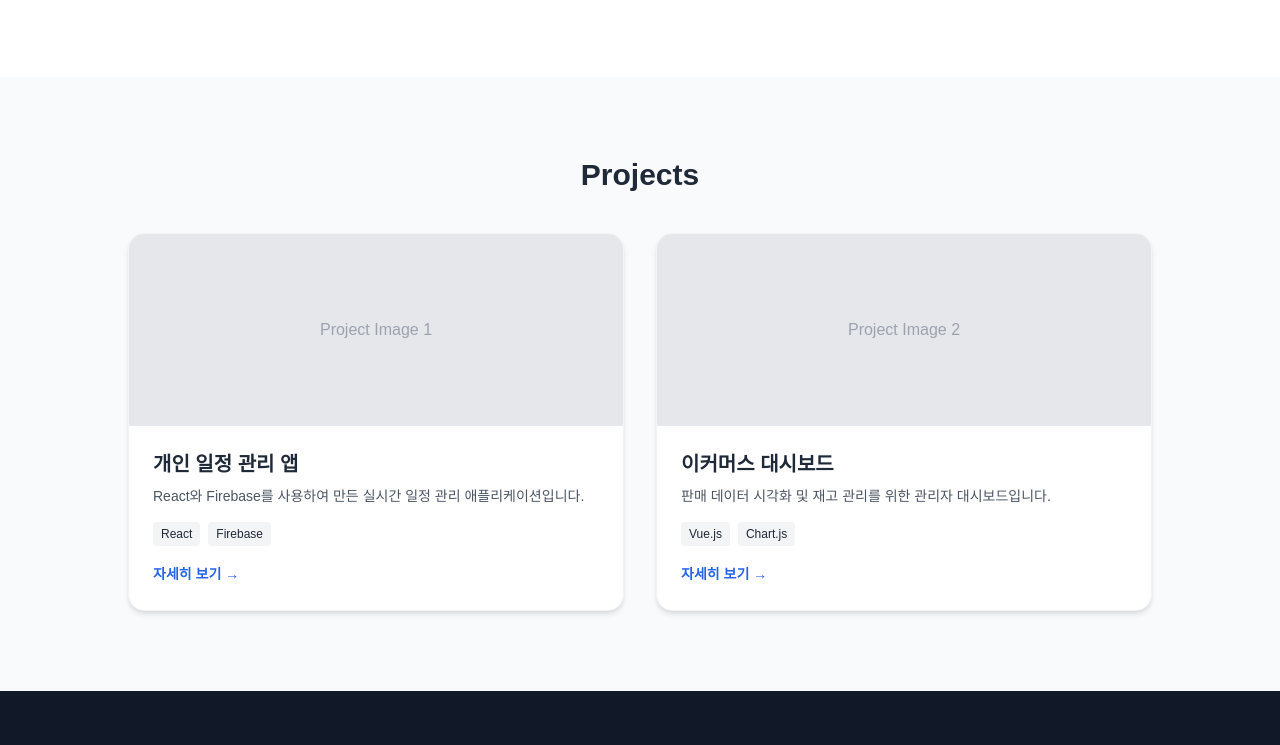
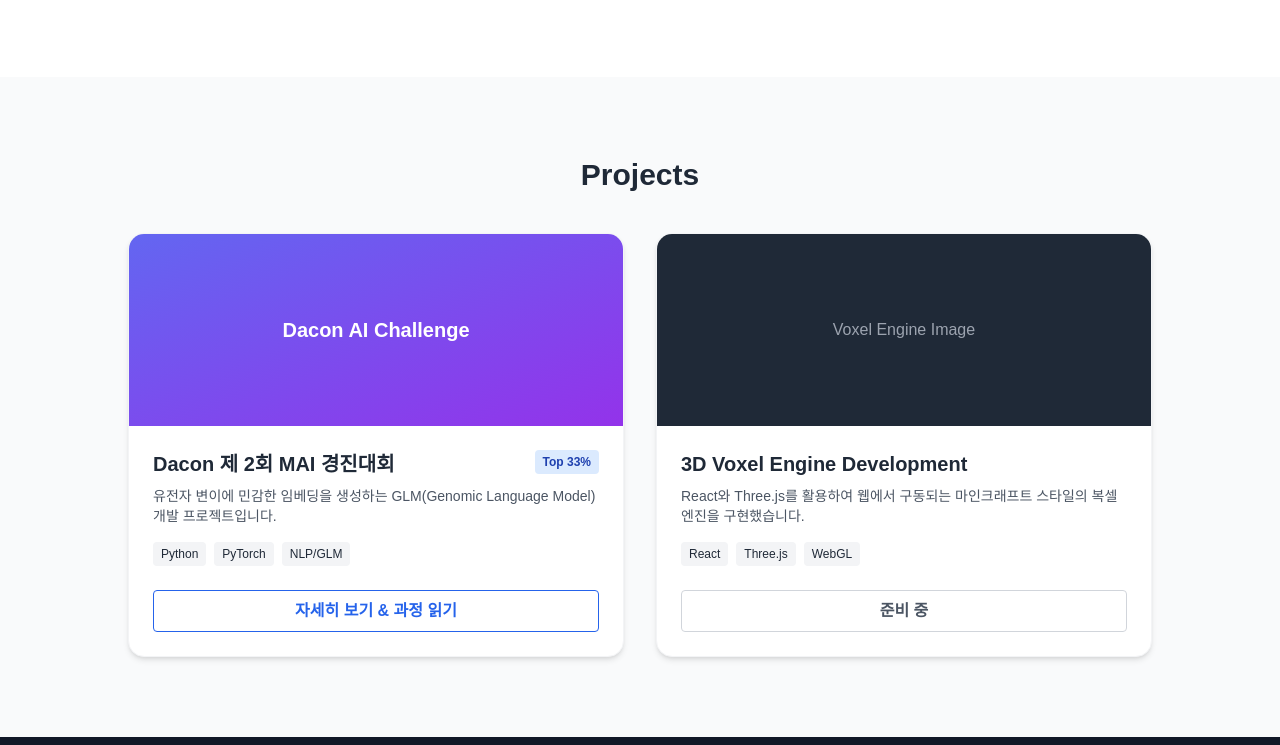
Before and after one commit to ORE24/Portfolio, a plain HTML site: page index.html in a window 1280 px wide. Shown: the part 1015-1760 px from the top of the page. Drawn offline with nearby package versions, Linux system fonts and the light colour scheme; a web font is replaced by a local one.

Commit message:
Revise portfolio HTML structure and content
Updated the HTML structure and content of the portfolio page, including sections for projects, contact, and skills.

```diff
--- a/index.html
+++ b/index.html
@@ -73,38 +73,51 @@
         </div>
     </section>
 
-    <section id="projects" class="py-20 px-4">
+    <section id="projects" class="py-20 px-4 bg-gray-50">
         <div class="max-w-5xl mx-auto">
             <h2 class="text-3xl font-bold mb-10 text-center">Projects</h2>
             <div class="grid md:grid-cols-2 gap-8">
 
-                <div class="bg-white rounded-2xl overflow-hidden shadow-md hover:shadow-xl transition border border-gray-100">
-                    <div class="h-48 bg-gray-200 flex items-center justify-center text-gray-400">
-                        Project Image 1
+                <div class="bg-white rounded-2xl overflow-hidden shadow-md hover:shadow-xl transition border border-gray-100 flex flex-col h-full">
+                    <div class="h-48 bg-gradient-to-br from-indigo-500 to-purple-600 flex items-center justify-center text-white font-bold text-xl">
+                        Dacon AI Challenge
                     </div>
-                    <div class="p-6">
-                        <h3 class="text-xl font-bold mb-2">개인 일정 관리 앱</h3>
-                        <p class="text-gray-600 mb-4 text-sm">React와 Firebase를 사용하여 만든 실시간 일정 관리 애플리케이션입니다.</p>
-                        <div class="flex gap-2 mb-4">
-                            <span class="text-xs bg-gray-100 px-2 py-1 rounded">React</span>
-                            <span class="text-xs bg-gray-100 px-2 py-1 rounded">Firebase</span>
+                    <div class="p-6 flex flex-col flex-grow">
+                        <div class="flex justify-between items-start mb-2">
+                            <h3 class="text-xl font-bold">Dacon 제 2회 MAI 경진대회</h3>
+                            <span class="bg-blue-100 text-blue-800 text-xs font-semibold px-2 py-1 rounded">Top 33%</span>
                         </div>
-                        <a href="#" class="text-blue-600 font-semibold text-sm hover:underline">자세히 보기 &rarr;</a>
+                        <p class="text-gray-600 mb-4 text-sm line-clamp-2">
+                            유전자 변이에 민감한 임베딩을 생성하는 GLM(Genomic Language Model) 개발 프로젝트입니다.
+                        </p>
+                        <div class="flex flex-wrap gap-2 mb-4 mt-auto">
+                            <span class="text-xs bg-gray-100 px-2 py-1 rounded">Python</span>
+                            <span class="text-xs bg-gray-100 px-2 py-1 rounded">PyTorch</span>
+                            <span class="text-xs bg-gray-100 px-2 py-1 rounded">NLP/GLM</span>
+                        </div>
+                        <button onclick="openModal('modal-dacon')" class="w-full mt-2 border border-blue-600 text-blue-600 font-semibold py-2 rounded hover:bg-blue-50 transition">
+                            자세히 보기 & 과정 읽기
+                        </button>
                     </div>
                 </div>
 
-                <div class="bg-white rounded-2xl overflow-hidden shadow-md hover:shadow-xl transition border border-gray-100">
-                    <div class="h-48 bg-gray-200 flex items-center justify-center text-gray-400">
-                        Project Image 2
+                <div class="bg-white rounded-2xl overflow-hidden shadow-md hover:shadow-xl transition border border-gray-100 flex flex-col h-full">
+                    <div class="h-48 bg-gray-800 flex items-center justify-center text-gray-400">
+                        Voxel Engine Image
                     </div>
-                    <div class="p-6">
-                        <h3 class="text-xl font-bold mb-2">이커머스 대시보드</h3>
-                        <p class="text-gray-600 mb-4 text-sm">판매 데이터 시각화 및 재고 관리를 위한 관리자 대시보드입니다.</p>
-                        <div class="flex gap-2 mb-4">
-                            <span class="text-xs bg-gray-100 px-2 py-1 rounded">Vue.js</span>
-                            <span class="text-xs bg-gray-100 px-2 py-1 rounded">Chart.js</span>
+                    <div class="p-6 flex flex-col flex-grow">
+                        <h3 class="text-xl font-bold mb-2">3D Voxel Engine Development</h3>
+                        <p class="text-gray-600 mb-4 text-sm line-clamp-2">
+                            React와 Three.js를 활용하여 웹에서 구동되는 마인크래프트 스타일의 복셀 엔진을 구현했습니다.
+                        </p>
+                        <div class="flex gap-2 mb-4 mt-auto">
+                            <span class="text-xs bg-gray-100 px-2 py-1 rounded">React</span>
+                            <span class="text-xs bg-gray-100 px-2 py-1 rounded">Three.js</span>
+                            <span class="text-xs bg-gray-100 px-2 py-1 rounded">WebGL</span>
                         </div>
-                        <a href="#" class="text-blue-600 font-semibold text-sm hover:underline">자세히 보기 &rarr;</a>
+                        <a href="#" class="text-center w-full mt-2 block border border-gray-300 text-gray-600 font-semibold py-2 rounded hover:bg-gray-50 transition">
+                            준비 중
+                        </a>
                     </div>
                 </div>
 
@@ -112,6 +125,55 @@
         </div>
     </section>
 
+    <div id="modal-dacon" class="hidden fixed inset-0 bg-black/60 z-[100] flex items-center justify-center px-4 backdrop-blur-sm">
+        <div class="bg-white rounded-2xl w-full max-w-2xl max-h-[90vh] overflow-y-auto shadow-2xl animate-[fadeIn_0.3s_ease-out]">
+            <div class="sticky top-0 bg-white border-b px-6 py-4 flex justify-between items-center z-10">
+                <h3 class="text-xl font-bold text-gray-900">🧬 Dacon MAI 경진대회 회고</h3>
+                <button onclick="closeModal('modal-dacon')" class="text-gray-400 hover:text-gray-700 text-2xl font-bold">&times;</button>
+            </div>
+
+            <div class="p-6 space-y-6 text-gray-700 leading-relaxed">
+
+                <div class="bg-blue-50 p-4 rounded-xl border border-blue-100">
+                    <ul class="space-y-1 text-sm">
+                        <li><strong>📅 기간:</strong> 25.11.19 ~ 25.11.30 (12일)</li>
+                        <li><strong>🏆 성과:</strong> 330팀 중 167위 (상위 33%)</li>
+                        <li><strong>🛠️ 환경:</strong> 군 복무 중 사지방(Colab Pro A100 활용)</li>
+                    </ul>
+                </div>
+
+                <div>
+                    <h4 class="font-bold text-lg text-gray-900 mb-2">💡 프로젝트 개요</h4>
+                    <p class="text-sm">
+                        유전자 변이에 민감하게 반응하는 임베딩을 생성하기 위해 <strong>GLM(Genomic Language Model)</strong>을 파인튜닝하는 과제였습니다. Nucleotide Transformer 논문을 분석하고, 제한된 GPU 자원 내에서 효율적인 학습 파이프라인을 구축했습니다.
+                    </p>
+                </div>
+
+                <div>
+                    <h4 class="font-bold text-lg text-gray-900 mb-2">🔥 문제 해결 과정</h4>
+                    <ul class="list-disc pl-5 text-sm space-y-2">
+                        <li><strong>도메인 지식 습득:</strong> 생명과학 지식(DNA, RNA, 코돈 등)이 부족했으나, 관련 논문과 자료를 단기간에 집중 학습하여 모델링에 적용했습니다.</li>
+                        <li><strong>코드 모듈화:</strong> 초기 'All-in-one' 스파게티 코드를 Dataset, EDA, Train, Inference로 기능별 분리하여 유지보수성을 높였습니다.</li>
+                        <li><strong>협업 커뮤니케이션:</strong> 선배와 팀을 이루어 진행하며, "40% 완성 시 피드백 공유" 원칙을 통해 빠른 의사결정을 진행했습니다.</li>
+                    </ul>
+                </div>
+
+                <div>
+                    <h4 class="font-bold text-lg text-gray-900 mb-2">🚀 성장과 배운 점</h4>
+                    <p class="text-sm">
+                        군대라는 환경에 핑계 대지 않고, Colab Pro와 AI 툴(ChatGPT)을 적극 활용해 문제를 해결했습니다.
+                        초기에 너무 복잡하게 접근하기보다, <strong>단순한 방법론부터 쌓아 올리는 것</strong>이 중요하다는 점을 배웠습니다.
+                    </p>
+                </div>
+
+            </div>
+
+            <div class="p-6 border-t bg-gray-50 text-right">
+                <a href="https://blog.naver.com/jack04itg257/224132798479" target="_blank" class="text-blue-600 font-semibold hover:underline text-sm mr-4">블로그 원문 보기 &rarr;</a>
+                <button onclick="closeModal('modal-dacon')" class="bg-gray-800 text-white px-6 py-2 rounded-lg font-bold hover:bg-gray-700 transition">닫기</button>
+            </div>
+        </div>
+    </div>
     <section id="contact" class="bg-gray-900 text-white py-20 px-4">
         <div class="max-w-xl mx-auto text-center">
             <h2 class="text-3xl font-bold mb-8">Contact Me</h2>
```
